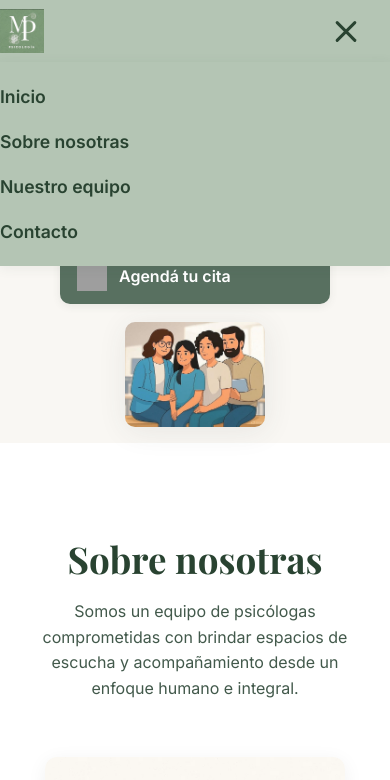
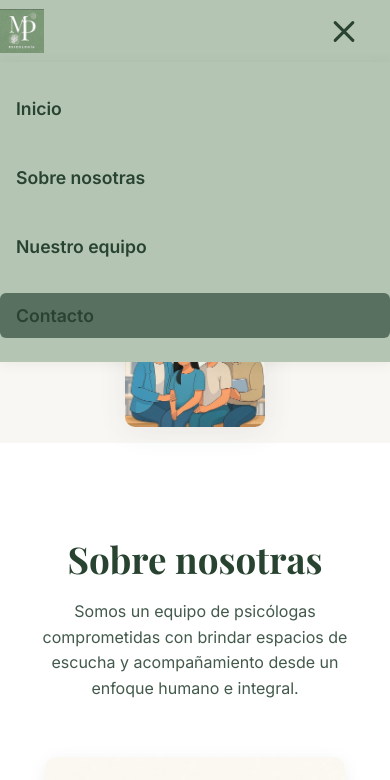
Before and after one commit to avonarret22/melpopsicologia, a plain HTML site: page index.html in a window 390 px wide. Both pictures are taken after a click on the button "Abrir menú". Shown: the top 780 px of the page. Drawn offline with nearby package versions, Linux system fonts and the light colour scheme; grey boxes are pictures that could not be loaded.

Commit message:
Improve header visuals

```diff
--- a/index.html
+++ b/index.html
@@ -16,10 +16,10 @@
             </a>
             <nav class="nav" id="nav">
                 <ul>
-                    <li><a href="#">Inicio</a></li>
-                    <li><a href="#about">Sobre nosotras</a></li>
-                    <li><a href="#equipo">Nuestro equipo</a></li>
-                    <li><a href="contacto.html">Contacto</a></li>
+                    <li><a class="nav-link" href="#">Inicio</a></li>
+                    <li><a class="nav-link" href="#about">Sobre nosotras</a></li>
+                    <li><a class="nav-link" href="#equipo">Nuestro equipo</a></li>
+                    <li><a class="nav-link nav-cta" href="contacto.html">Contacto</a></li>
                 </ul>
             </nav>
             <button class="nav-toggle" id="nav-toggle" aria-label="Abrir menú">
--- a/styles.css
+++ b/styles.css
@@ -63,7 +63,10 @@ img {
 
 /* Eliminamos margin-left excesivo */
 .logo {
+  display: flex;
+  align-items: center;
   margin-left: 0;
+  flex-shrink: 0;
 }
 
 .nav ul {
@@ -86,6 +89,28 @@ img {
   color: var(--verde-btn);
 }
 
+.nav-link {
+  padding: 8px 14px;
+  border-radius: 6px;
+  transition: background 0.3s, color 0.3s;
+  display: inline-block;
+}
+
+.nav-link:hover {
+  background: rgba(0, 0, 0, 0.05);
+  color: var(--verde-btn);
+}
+
+.nav-cta {
+  background: var(--verde-btn);
+  color: var(--blanco);
+}
+
+.nav-cta:hover {
+  background: var(--verde-btn-hover);
+  color: var(--blanco);
+}
+
 /* --- Menú hamburguesa (mobile) --- */
 .nav-toggle {
   display: none;
@@ -94,6 +119,8 @@ img {
   border: none;
   cursor: pointer;
   gap: 5px;
+  padding: 8px;
+  border-radius: 4px;
 }
 
 .bar {
@@ -358,6 +385,10 @@ img {
     box-shadow: 0 2px 12px rgba(56,80,62,0.08);
     display: none;
   }
+  .nav-link {
+    width: 100%;
+    padding: 12px 16px;
+  }
   .nav.nav-open ul {
     display: flex;
   }
```
Also changed, not shown: contacto.html (+4 -4 lines).
